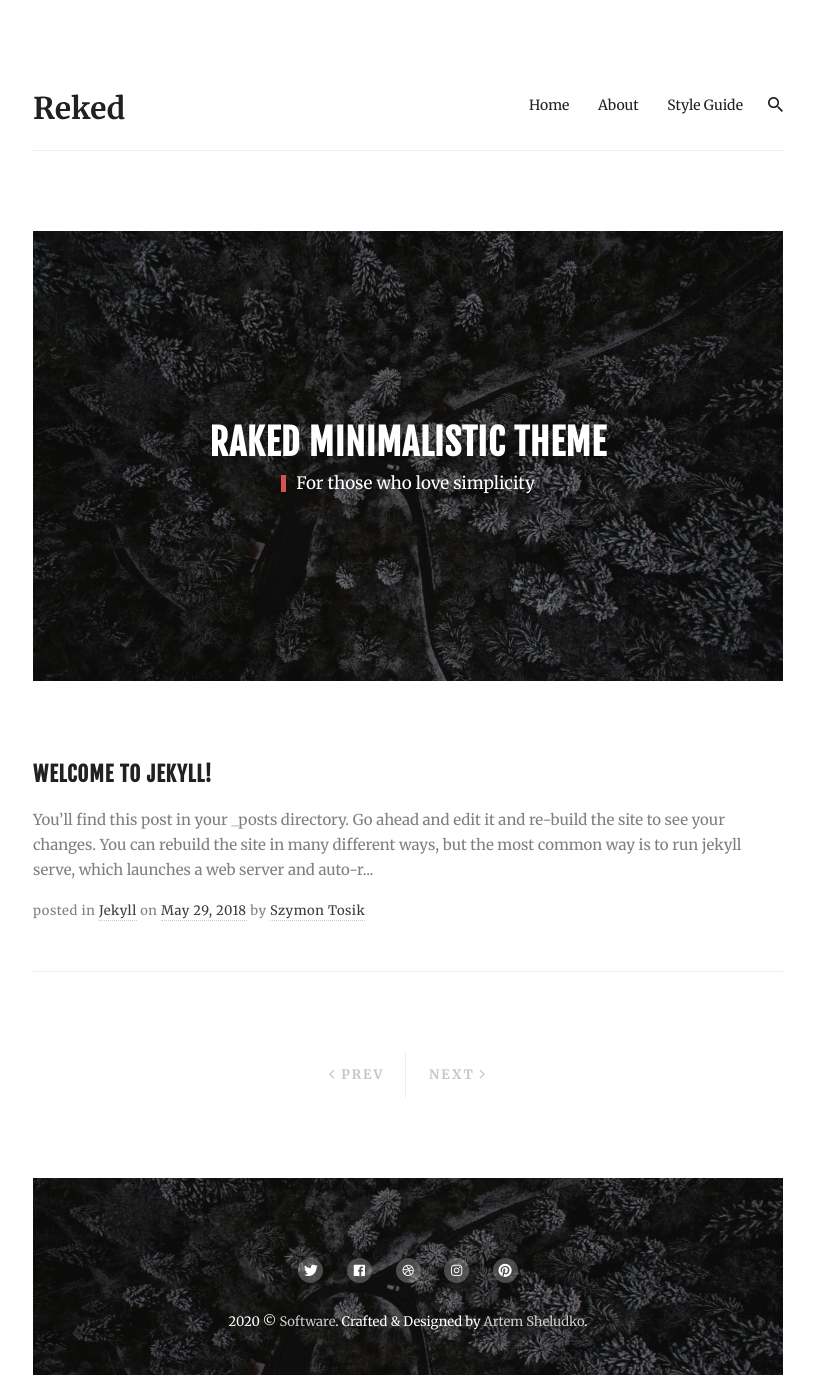
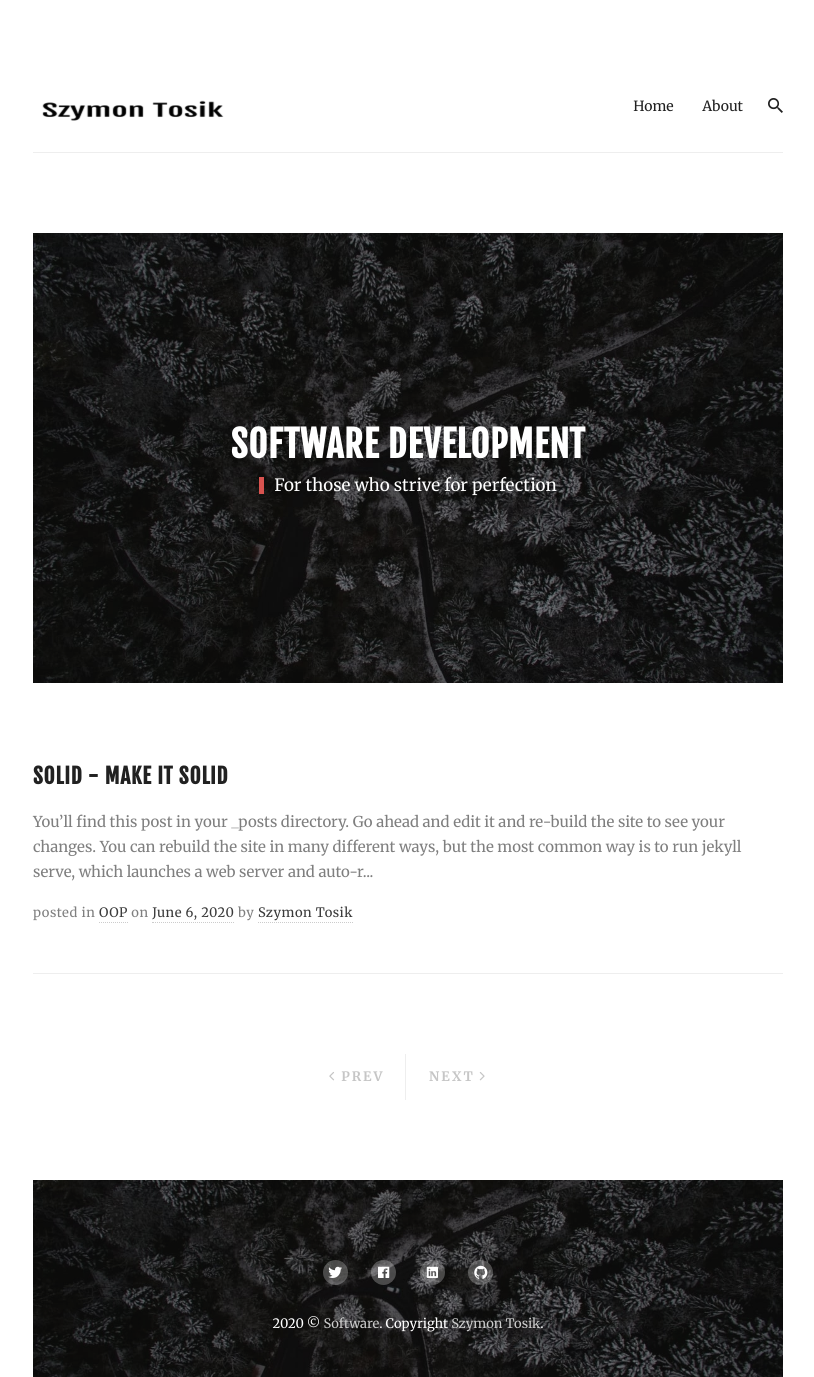
Before and after one commit to stosik/stosik.github.io, a Jekyll site: the page built from index.html, in a window 1280 px wide. Shown: the whole page, without its empty margins (232-1046 px from the left). Built offline with Jekyll 4.4.1, drawn with Linux system fonts in a browser that asks for light colours; nearby versions of some CDN libraries; the list of posts is cut into pages by our own code.

Commit message:
Few adjustments

```diff
--- a/_config.yml
+++ b/_config.yml
@@ -10,24 +10,23 @@ author:
   bio: Hi, my name is Szymon Tosik. I am fascinated about software development and everything around it.
 
 # Contact links
-twitter: https://twitter.com/ # Add your Twitter handle
-facebook: https://facebook.com/ # Add your Facebook handle
-dribbble: https://dribbble.com/ # Add your Dribbble handle
-instagram: https://instagram.com/ # Add your Instagram handle
-pinterest: https://pinterest.com/ # Add your Pinterest handle
-email: forexample@website.com # Add your Email address
+twitter: https://twitter.com/sh1nenn # Add your Twitter handle
+facebook: https://www.facebook.com/szymon.tosik # Add your Facebook handle
+linkedin: https://www.linkedin.com/in/szymon-tosik/ # Add your Linkedin handle
+github: https://github.com/stosik #Add your github handle
+email: tosikszymon@gmail.com # Add your Email address
 
 # Hero Section
 hero: true # To enable the section hero, use the value true. To turn off use the value false.
-hero-title: Raked Minimalistic Theme # Add your hero title
-hero-subtitle: For those who love simplicity # Add your hero subtitle
+hero-title: Software Development # Add your hero title
+hero-subtitle: For those who strive for perfection # Add your hero subtitle
 hero-image: images/14.jpg # Add background image in section hero
 
 # Footer
 footer-image: images/14.jpg # Add background image in footer
 
 # Comment Section (Disqus)
-disqus-identifier: mr-brown # Add your shortname for Disqus Comment. For example mr-brown
+disqus-identifier: szymontosik # Add your shortname for Disqus Comment. For example mr-brown
 
 # Google Analytics
 google-analytics: "" # Add your identifier. For example UA-99631805-1.
--- a/_includes/contact-link.html
+++ b/_includes/contact-link.html
@@ -8,16 +8,12 @@
       <li class="contact__item"><a href="{{ site.facebook }}" class="contact__link"><i class="ion ion-logo-facebook"></i></a></li>
     {% else %} {% endif %}
 
-    {% if site.dribbble %}
-      <li class="contact__item"><a href="{{ site.dribbble }}" class="contact__link"><i class="ion ion-logo-dribbble"></i></a></li>
+    {% if site.linkedin %}
+      <li class="contact__item"><a href="{{ site.linkedin }}" class="contact__link"><i class="ion ion-logo-linkedin"></i></a></li>
     {% else %} {% endif %}
 
-    {% if site.instagram %}
-      <li class="contact__item"><a href="{{ site.instagram }}" class="contact__link"><i class="ion ion-logo-instagram"></i></a></li>
-    {% else %} {% endif %}
-
-    {% if site.pinterest %}
-      <li class="contact__item"><a href="{{ site.pinterest }}" class="contact__link"><i class="ion ion-logo-pinterest"></i></a></li>
+    {% if site.github %}
+      <li class="contact__item"><a href="{{ site.github }}" class="contact__link"><i class="ion ion-logo-github"></i></a></li>
     {% else %} {% endif %}
   </ul>
 </div>
--- a/_includes/footer.html
+++ b/_includes/footer.html
@@ -5,12 +5,12 @@
       {% if site.footer-image %}
         <footer class="footer footer-image" style="background-image: url('{{site.footer-image | relative_url }}')">
           {% include contact-link.html %}
-            <div class="copyright wow fadeInUp" data-wow-delay=".2s">{{site.time | date: '%Y'}} &copy; <a href="/" class="copyright__link">{% if site.title %}{{site.title}}{% else %}Reked Theme{% endif %}</a>. Crafted & Designed by <a href="https://artemsheludko.github.io" class="copyright__link">Artem Sheludko</a>.</div>
+            <div class="copyright wow fadeInUp" data-wow-delay=".2s">{{site.time | date: '%Y'}} &copy; <a href="/" class="copyright__link">{% if site.title %}{{site.title}}{% else %}Reked Theme{% endif %}</a>. Copyright <a href="https://szymon.tosik.github.io" class="copyright__link">Szymon Tosik</a>.</div>
         </footer>
       {% else %}
         <footer class="footer">
           {% include contact-link.html %}
-            <div class="copyright wow fadeInUp" data-wow-delay=".2s">{{site.time | date: '%Y'}} &copy; <a href="/" class="copyright__link">{% if site.title %}{{site.title}}{% else %}Reked Theme{% endif %}</a>. Copyright by <a
+            <div class="copyright wow fadeInUp" data-wow-delay=".2s">{{site.time | date: '%Y'}} &copy; <a href="/" class="copyright__link">{% if site.title %}{{site.title}}{% else %}Reked Theme{% endif %}</a>. Copyright <a
               href="https://stosik.github.io" class="copyright__link">Szymon Tosik</a>.</div>
         </footer>
       {% endif %}
--- a/_posts/2018-05-29-welcome-to-jekyll.md
+++ b/_posts/2018-05-29-welcome-to-jekyll.md
@@ -1,9 +1,9 @@
 ---
 layout: post
-title:  "Welcome to Jekyll!"
-date:   2018-05-29
+title:  "SOLID - make it solid"
+date:   2020-06-06
 image:  images/02.jpg
-tags:   [Jekyll]
+tags:   [OOP]
 ---
 You’ll find this post in your `_posts` directory. Go ahead and edit it and re-build the site to see your changes. You can rebuild the site in many different ways, but the most common way is to run `jekyll serve`, which launches a web server and auto-regenerates your site when a file is updated.
 
```
Also changed, not shown: _pages/styleguide.md (deleted, +0 -97 lines), Gemfile.lock (added), images/05.jpg (deleted), images/06.jpg (deleted), images/07.jpg (deleted), images/08.jpg (deleted), images/10.jpg (deleted), images/logo.svg, images/reked-preview.jpg (deleted).
